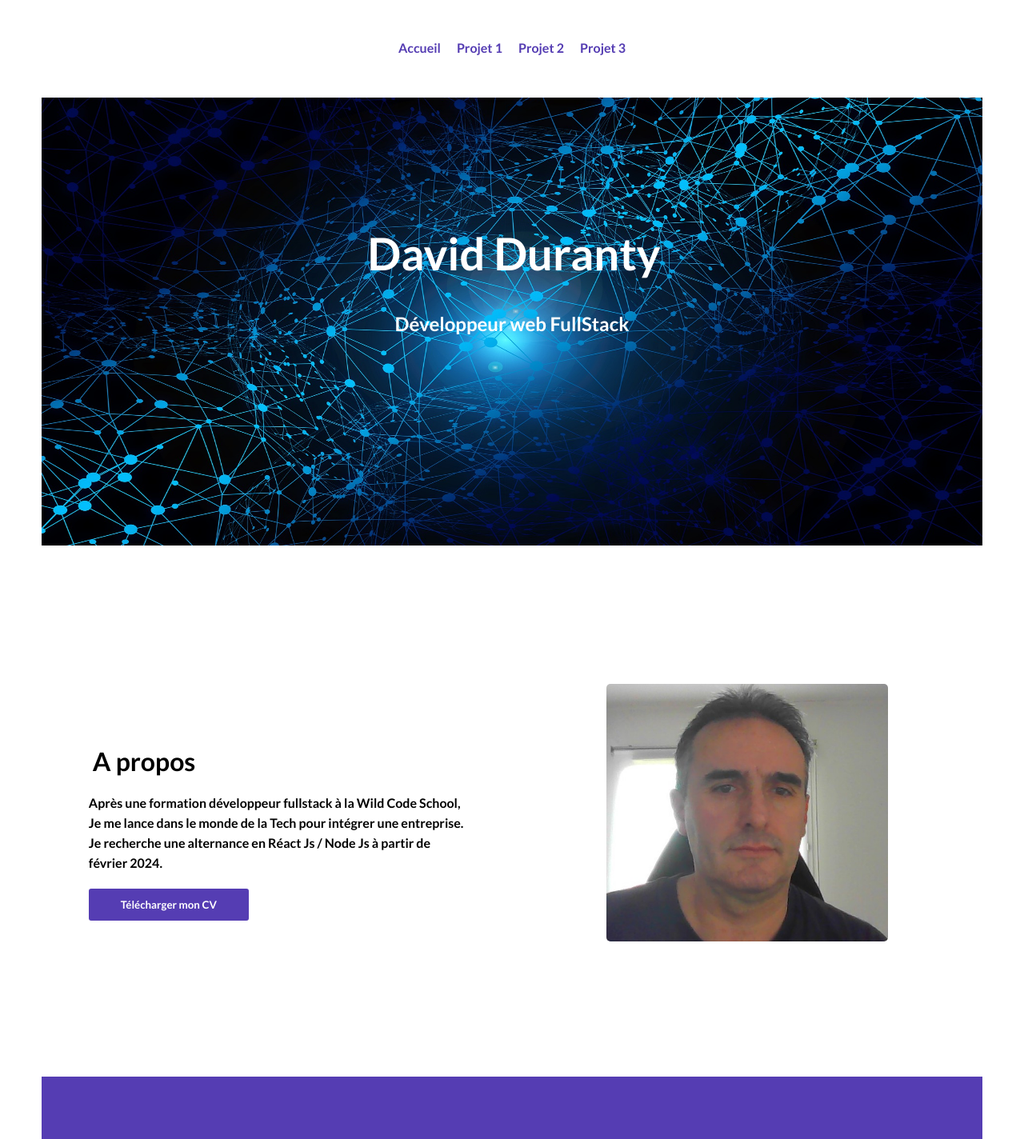
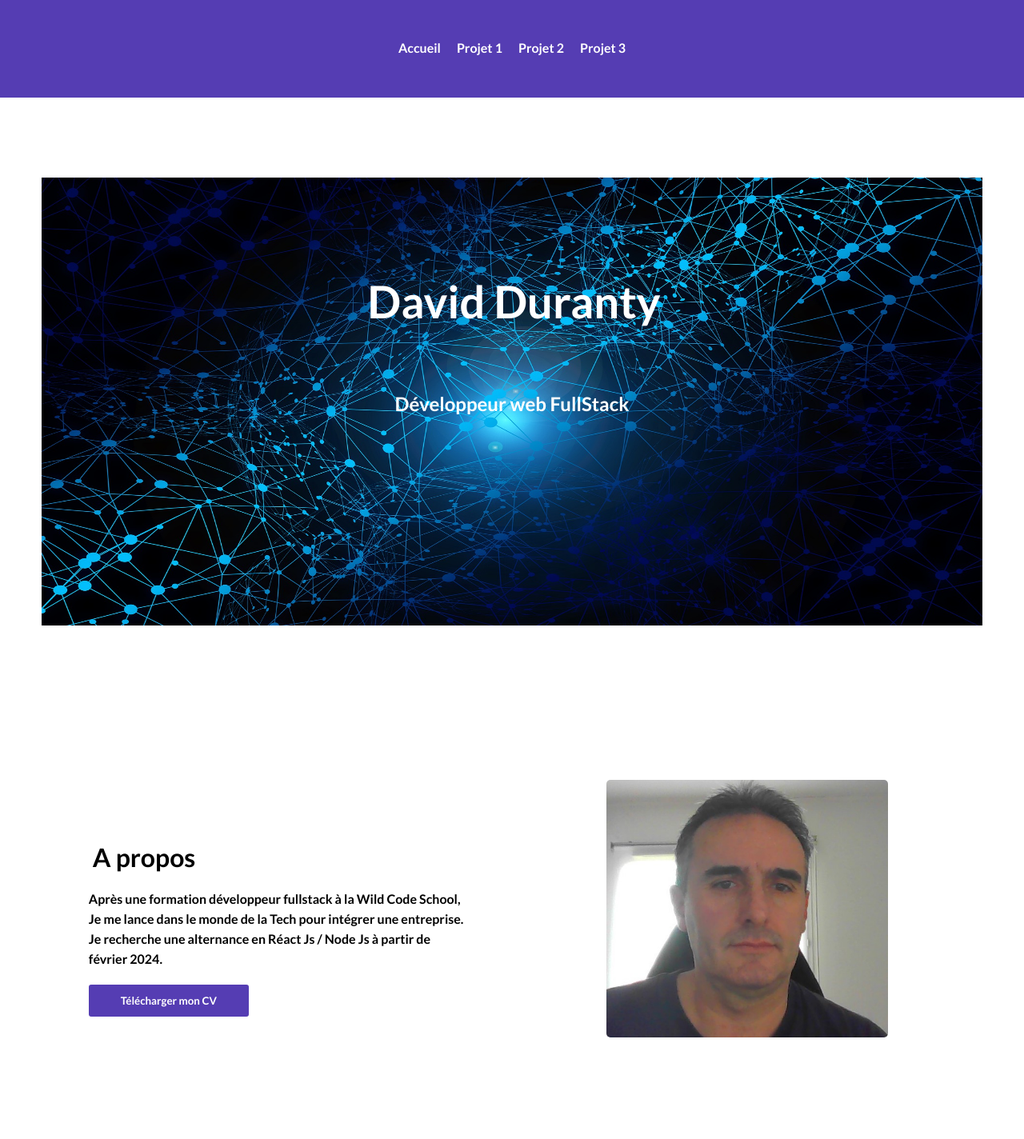
Before and after one commit to davidduranty/portfolio_Duranty_David, a React (Vite) app in the folder frontend/: page / in a window 1280 px wide. Shown: the top 1424 px of the page at 80% size. Built offline with nearby package versions, Linux system fonts and the light colour scheme.

Commit message:
adjust scss all components

```diff
--- a/frontend/src/components/Projects-header/_headerProject1.scss
+++ b/frontend/src/components/Projects-header/_headerProject1.scss
@@ -1,5 +1,6 @@
 .project-info-container {
   width: 100%;
+  padding: 80px;
 
   position: relative;
   @include center;
--- a/frontend/src/components/about/_about.scss
+++ b/frontend/src/components/about/_about.scss
@@ -3,7 +3,7 @@
   flex-direction: column;
   justify-content: center;
   align-items: center;
-  padding: 80px 0;
+  padding: 0 0 80px 0;
   .content-about {
     width: 50%;
     transform: translateX(-600px);
--- a/frontend/src/components/footer/Footer.jsx
+++ b/frontend/src/components/footer/Footer.jsx
@@ -2,6 +2,7 @@ import { Link } from "react-router-dom";
 
 function Footer() {
   return (
+    <div className="container-max bg-purple">
       <div className="container">
         <div className="footer">
           <h3>David Duranty</h3>
@@ -11,13 +12,21 @@ function Footer() {
               <img src="github.png" alt="" />
             </Link>
 
-          <a href="mailto:chrisdavd@gmail.com" target="_blank" rel="noreferrer">
+            <a
+              href="mailto:chrisdavd@gmail.com"
+              target="_blank"
+              rel="noreferrer"
+            >
               <img src="Letter.png" alt="image email" />
             </a>
 
-          <Link to="https://www.linkedin.com/in/david-duranty/" target="_blank">
+            <Link
+              to="https://www.linkedin.com/in/david-duranty/"
+              target="_blank"
+            >
               <img src="linkedin.png" alt="" />
             </Link>
+          </div>
         </div>
       </div>
     </div>
--- a/frontend/src/components/header/_header.scss
+++ b/frontend/src/components/header/_header.scss
@@ -1,5 +1,6 @@
 .header {
   position: relative;
+  padding: 100px 0;
 
   img {
     height: 70vh;
--- a/frontend/src/components/navbar/Navbar.jsx
+++ b/frontend/src/components/navbar/Navbar.jsx
@@ -2,6 +2,7 @@ import { Link } from "react-router-dom";
 
 function Navbar() {
   return (
+    <div className="container-max bg-purple">
       <div className="navbar">
         <Link className="link" to="/">
           <p>Accueil</p>
@@ -19,6 +20,7 @@ function Navbar() {
           <p>Projet 3</p>
         </Link>
       </div>
+    </div>
   );
 }
 
--- a/frontend/src/components/navbar/_navbar.scss
+++ b/frontend/src/components/navbar/_navbar.scss
@@ -14,14 +14,14 @@
     p {
       font-family: "lato";
       font-weight: bold;
-      color: $primary-color;
+      color: white;
     }
     &::after {
       content: "";
       display: block;
       width: 0;
       height: 3px;
-      background: $primary-color;
+      background: white;
       transition: 0.5s ease-in-out;
     }
     &:hover::after {
--- a/frontend/src/components/skills/Skills.jsx
+++ b/frontend/src/components/skills/Skills.jsx
@@ -1,5 +1,6 @@
 function Skills() {
   return (
+    <div className="container-max bg-purple">
       <div className="container">
         <div className="skills-container">
           <div className="front-skills-container">
@@ -33,17 +34,19 @@ function Skills() {
         <div className="content-skills">
           <h1>Mes compétences</h1>
           <p>
-          Ma maîtrise des langages front-end tels que HTML et CSS, combinée à ma
-          capacité à concevoir des interfaces utilisateur conviviales à l aide d
-          outils comme Figma, garantit un maquettage de qualité. <br /> Sur le
-          plan du développement back-end, j ai découvert Express, offrant des
-          solutions performantes et extensibles pour répondre aux besoins de l
-          application. MySQL assure la gestion efficace des bases de données,
-          garantissant la sécurité et la rapidité des opérations. <br /> La
-          gestion de projets occupe une place centrale dans ma méthodologie de
-          travail. J utilise Trello pour organiser les tâches, faciliter la
-          collaboration au sein de l équipe, et assurer le respect des délais.
+            Ma maîtrise des langages front-end tels que HTML et CSS, combinée à
+            ma capacité à concevoir des interfaces utilisateur conviviales à l
+            aide d outils comme Figma, garantit un maquettage de qualité. <br />{" "}
+            Sur le plan du développement back-end, j ai découvert Express,
+            offrant des solutions performantes et extensibles pour répondre aux
+            besoins de l application. MySQL assure la gestion efficace des bases
+            de données, garantissant la sécurité et la rapidité des opérations.{" "}
+            <br /> La gestion de projets occupe une place centrale dans ma
+            méthodologie de travail. J utilise Trello pour organiser les tâches,
+            faciliter la collaboration au sein de l équipe, et assurer le
+            respect des délais.
           </p>
+        </div>
       </div>
     </div>
   );
--- a/frontend/src/components/skills/_skills.scss
+++ b/frontend/src/components/skills/_skills.scss
@@ -1,7 +1,6 @@
 .skills-container {
   width: 100%;
   padding: 80px 20px;
-  background: $primary-color;
   display: flex;
   gap: 30px;
   flex-wrap: wrap;
--- a/frontend/src/styles/_settings.scss
+++ b/frontend/src/styles/_settings.scss
@@ -21,10 +21,16 @@ $primary-color: rgb(85, 61, 179);
   text-decoration: none;
   overflow-x: hidden;
 }
+.container-max,
 .container {
+  margin-inline: auto;
   width: 100%;
+}
+.container-max {
+  max-width: 2800px;
+}
+.container {
   max-width: 1200px;
-  margin-inline: auto;
   padding-inline: 12px;
 }
 button {
@@ -49,3 +55,7 @@ p {
   width: 200px;
   font-weight: bold;
 }
+
+.bg-purple {
+  background: $primary-color;
+}
```
Lines whose indentation alone changed are shown as unchanged.
